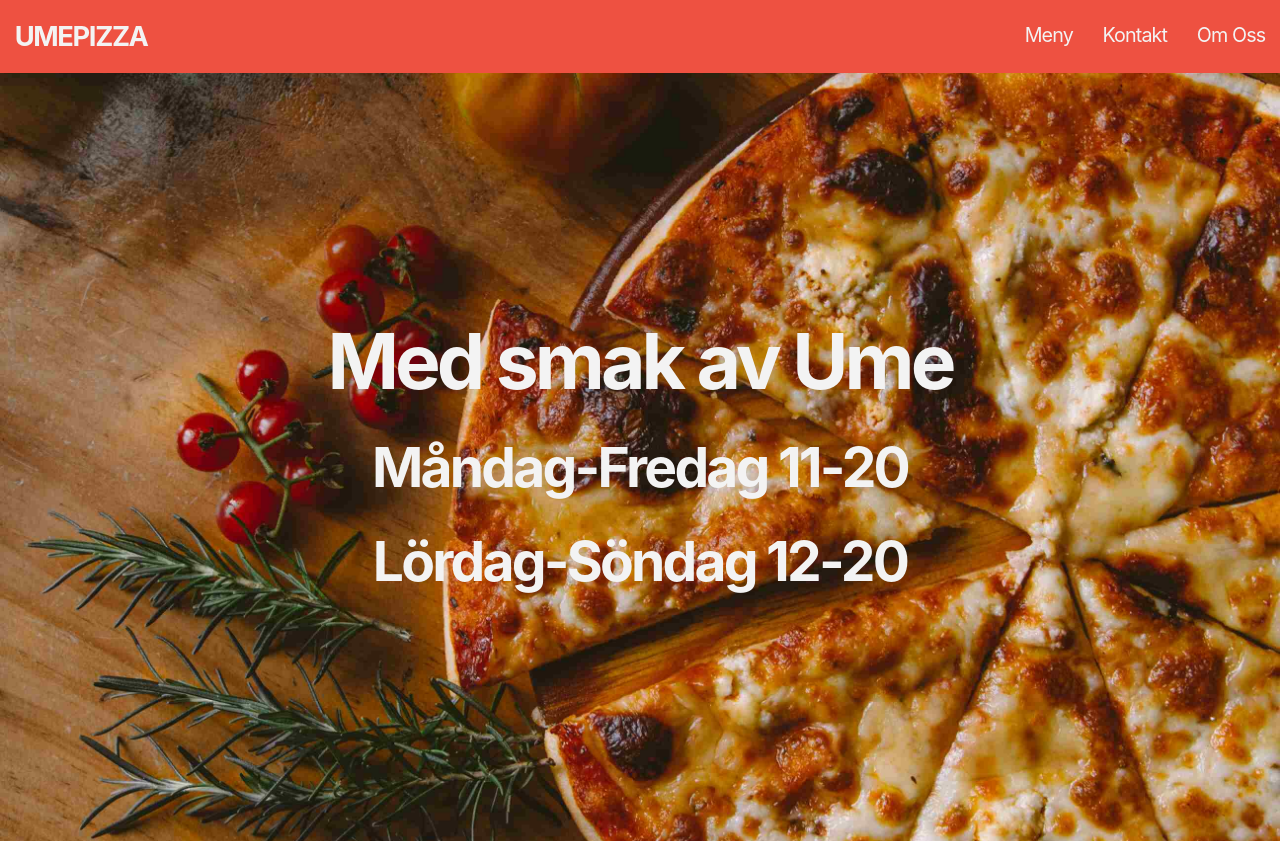
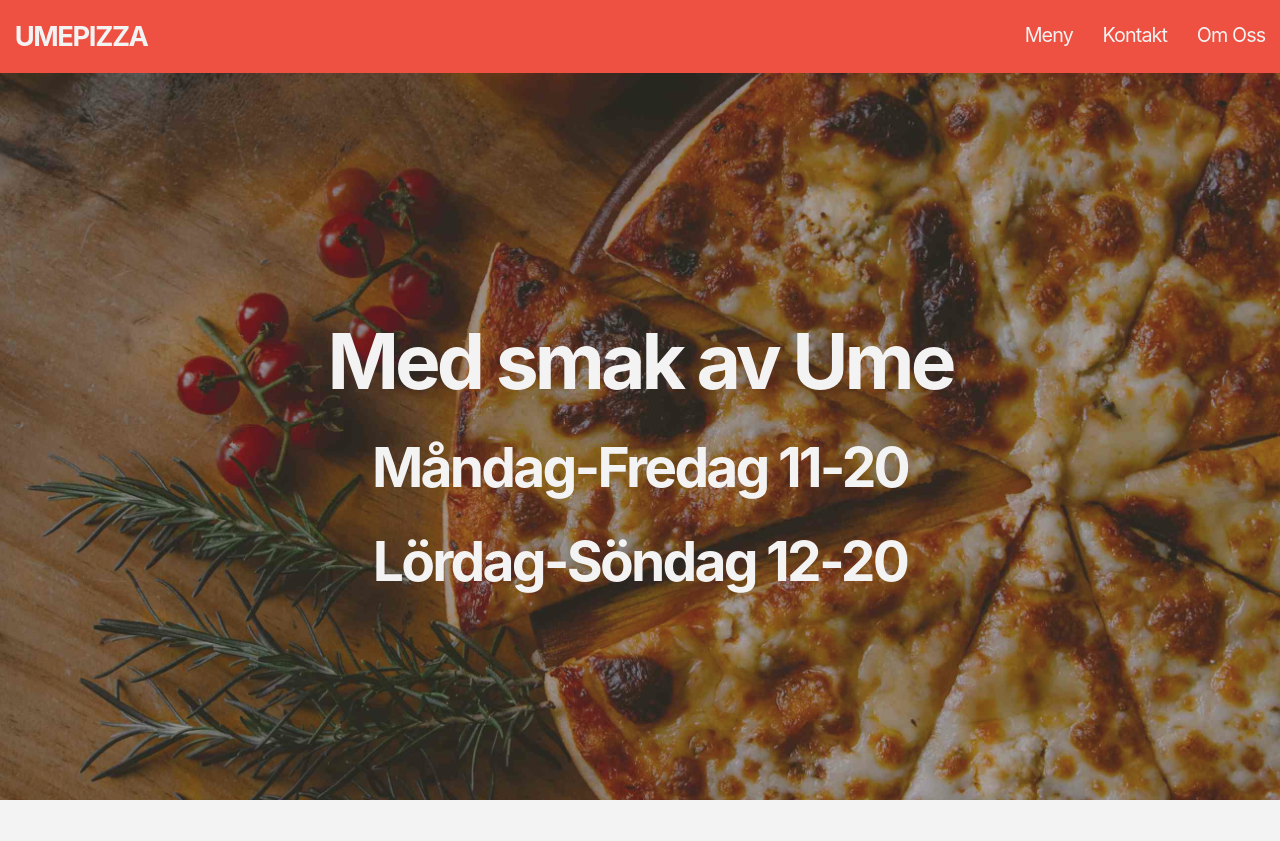
Before and after one commit to Kaz-akhstan/te4-new-pizza, an Eleventy site: page src/index.njk in a window 1280 px wide. Shown: the top 841 px of the page. Built offline with nearby package versions, Linux system fonts and the light colour scheme; Eleventy itself is replaced by a stand-in of ours; files that its build step writes are made by us from their sources.

Commit message:
Hero filter

```diff
--- a/src/_includes/hero.njk
+++ b/src/_includes/hero.njk
@@ -1,4 +1,5 @@
 <div class="hero">
+    <div class="hero-img"></div>
     <h1>Med smak av Ume</h1>
     <h2>Måndag-Fredag 11-20</h2>
     <h2>Lördag-Söndag 12-20</h2>
--- a/src/css/hero.css
+++ b/src/css/hero.css
@@ -1,11 +1,20 @@
-.hero {
+.hero-img {
+    z-index: -1;
+    top: 0;
+    position: absolute;
+    filter: brightness(65%) opacity(.9);
     width: 100%;
-    height: 96vh;
+    height: 100%;
     background-image: url(/images/ivan-torres-MQUqbmszGGM-unsplash.jpg);
     background-position: center;
     background-repeat: no-repeat;
     background-attachment: fixed;
     background-size: cover;
+}
+
+.hero {
+    width: 100%;
+    height: 96vh;
 
     display: flex;
     flex-direction: column;
```
Also changed, not shown: public/index.html.
